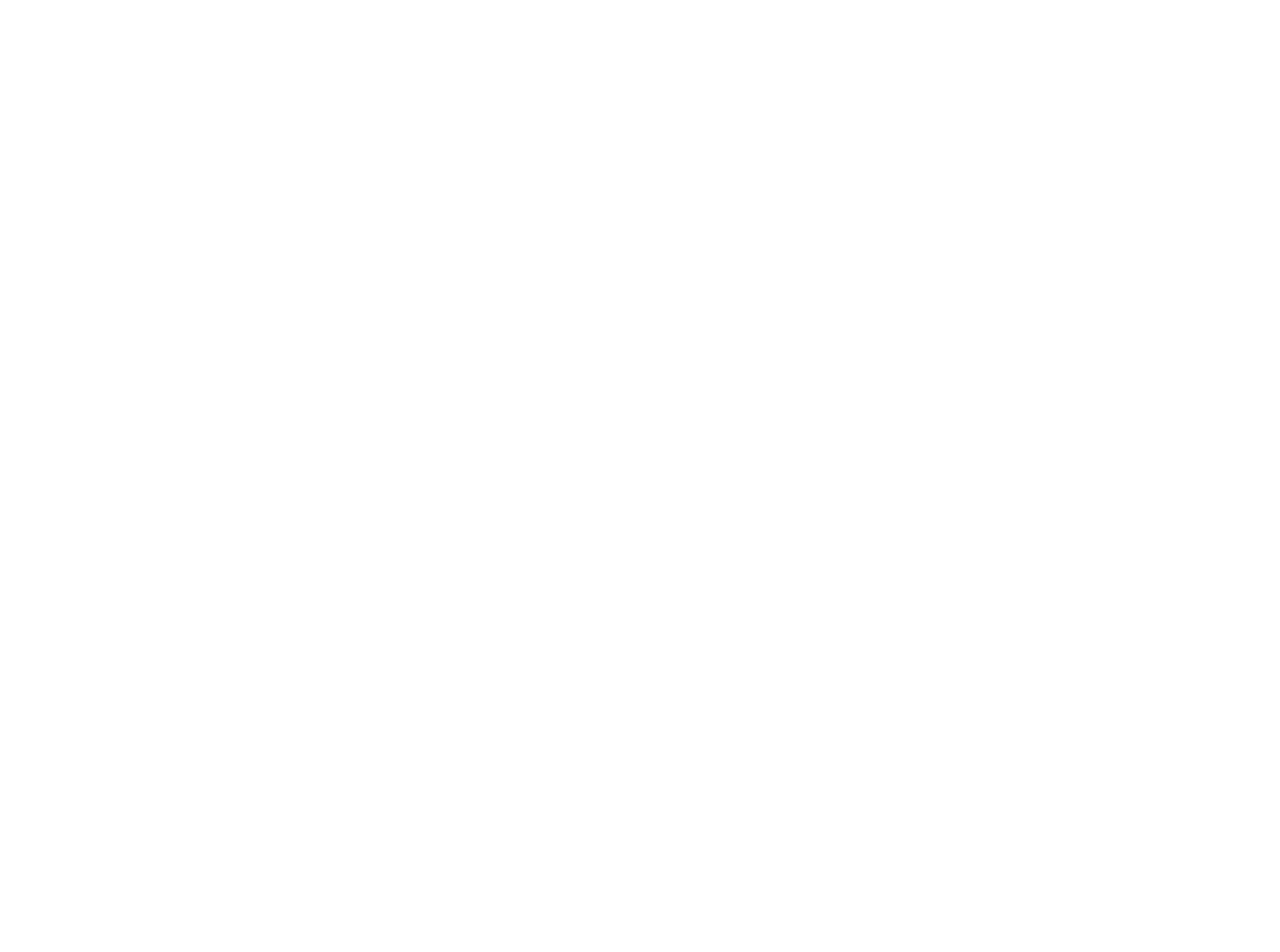
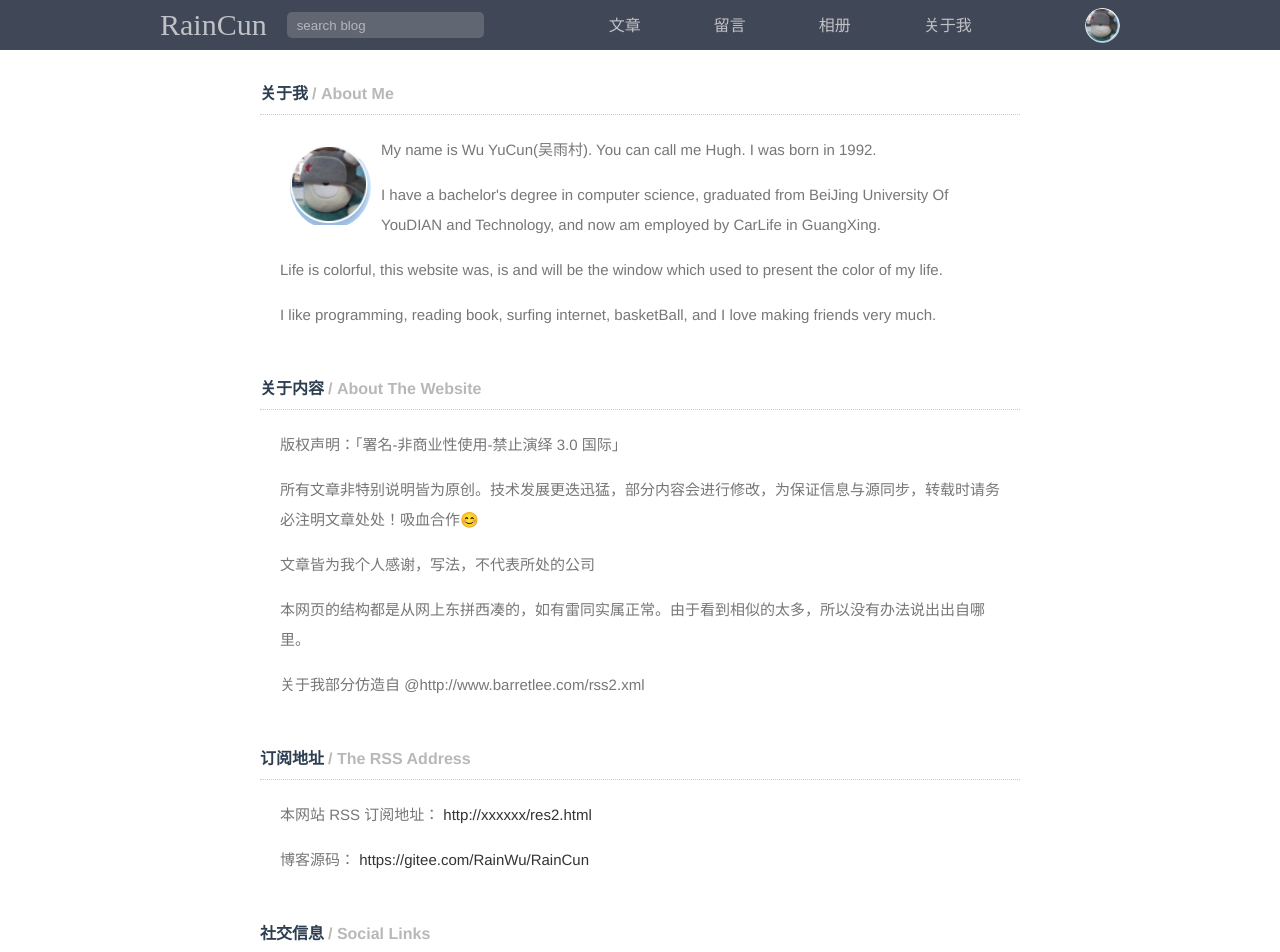
Before and after one commit to wyc7758775/RainCun, a Vue app in the folder code/: page /main/about in a window 1280 px wide. Shown: the top 952 px of the page. Before the commit the page ends 800 px from the top, so only its background shows below. Built offline with nearby package versions, Linux system fonts and the light colour scheme; a small style sheet from the web is missing.

Commit message:
添加主题内容框架

```diff
--- a/code/public/index.html
+++ b/code/public/index.html
@@ -12,6 +12,7 @@
       <strong>We're sorry but code doesn't work properly without JavaScript enabled. Please enable it to continue.</strong>
     </noscript>
     <div id="app"></div>
+    <script src="http://at.alicdn.com/t/font_1187040_4gryxcyl6lc.js"></script>
     <!-- built files will be auto injected -->
   </body>
 </html>
--- a/code/src/App.vue
+++ b/code/src/App.vue
@@ -28,4 +28,15 @@
   padding: 0;
   margin: 0;
 }
+a{
+  text-decoration: none;
+  color:#333;
+
+}
+.icon {
+  width: 1em; height: 1em;
+  vertical-align: -0.15em;
+  fill: currentColor;
+  overflow: hidden;
+}
 </style>
--- a/code/src/common/header.vue
+++ b/code/src/common/header.vue
@@ -1,13 +1,139 @@
 <style lang="less" scoped>
-
+main{
+  width: 75%;
+  margin: 0 auto;
+  display: flex;
+  align-items: center;
+  justify-content: space-between;
+  color: rgb(192, 194, 199);
+  .menu{
+    display: flex;
+    align-items: center;
+    .logo{
+      font-size: 30px;
+      font-family: 'STKaiti';
+    }
+    .menu-box{
+      margin-left: 100px;
+      display: flex;
+      flex-wrap: wrap;
+      align-items: center;
+      .menue-item{
+        margin-right: 30px;
+        cursor: pointer;
+        width: 75px;
+        position: relative;
+        border-bottom: 2px solid rgb(192, 194, 199);
+        .icon{
+          font-size: 20px;
+          margin-right: 5px;
+        }
+        .line{
+          height: 2px;
+          width: 75px;
+          z-index: 1111;
+          margin: 0 auto;
+          transition: width .5s;
+          background: transparent;
+          height: 100%;
+          position: absolute;
+          border-bottom: 2px solid  rgb(64, 71, 86);
+          top: 0;
+        }
+        .line:hover{
+          width: 0px;
+        }
+        span{
+          color: rgb(192, 194, 199);
+        }
+      }
+    }
+  }
+}
+.header{
+  width: 100vw;
+  height: 50px;
+  background: rgb(64, 71, 86);
+  display: flex;
+  align-items: center;
+}
+.portrait{
+  width: 35px;
+  height: 35px;
+  overflow: hidden;
+  border-radius: 50%;
+  img{
+    width: 100%;
+    height: 100%;
+  }
+}
+.search{
+  background: rgb(97, 102, 115);
+  padding: 4px 10px;
+  border-radius: 5px;
+  margin-left: 20px;
+  input{
+    border: none;
+    background: none;
+    outline: none;
+  }
+  input::-webkit-input-placeholder{
+    color: rgb(179, 182, 187);
+  }
+}
 </style>
 <template>
   <div>
-    <h1>我在这里</h1>
+    <div class="header">
+      <main>
+        <section class="menu">
+          <div class="logo">
+            RainCun
+          </div>
+          <div class="search">
+            <input type="text" placeholder="search blog">
+          </div>
+          <div class="menu-box">
+            <div class="menue-item" v-for="(item, index) in menue" :key="index">
+              <router-link to="/main/about">
+                <svg class="icon" aria-hidden="true">
+                  <use :xlink:href="item.iconName"></use>
+                </svg>
+                <span>{{item.name}}</span>
+                <div class="line"></div>
+              </router-link>
+            </div>
+          </div>
+        </section>
+        <section class="portrait">
+          <div class="portrait">
+            <img src="../assets/E74647DB346A1F0CDD681D3DD8E6A4D6.jpg" alt="大哥">
+          </div>
+        </section>
+      </main>
+    </div>
   </div>
 </template>
 <script>
 export default {
-
+  data () {
+    return {
+      menue: [
+        {
+          iconName: '#icon-xiewenzhang',
+          name: '文章'
+        },{
+          iconName: '#icon-liuyan',
+          name: '留言'
+        },{
+          iconName: '#icon-xiangce',
+          name: '相册'
+        },{
+          iconName: '#icon-iconzhengli-',
+          name: '关于我'
+        },
+      ]
+    }
+  }
 }
 </script>
--- a/code/src/router.js
+++ b/code/src/router.js
@@ -18,15 +18,15 @@
       name: 'main',
       component: Main,
       children: [
+        {
+          path: 'about',
+          name: 'about',
+          // route level code-splitting
+          // this generates a separate chunk (about.[hash].js) for this route
+          // which is lazy-loaded when the route is visited.
+          component: () => import(/* webpackChunkName: "about" */ './views/About.vue')
+        }
       ]
     },
-    {
-      path: '/about',
-      name: 'about',
-      // route level code-splitting
-      // this generates a separate chunk (about.[hash].js) for this route
-      // which is lazy-loaded when the route is visited.
-      component: () => import(/* webpackChunkName: "about" */ './views/About.vue')
-    }
   ]
 })
--- a/code/src/views/About.vue
+++ b/code/src/views/About.vue
@@ -1,5 +1,156 @@
+<style lang="less" scoped>
+main{
+  max-width: 760px;
+  margin: 0 auto;
+  margin-top: 20px;
+  .aboutMe-title{
+    border-bottom: 1px dotted rgb(204, 204, 204);
+    padding: 10px 0;
+    .title-cn{
+      font-weight: 800;
+      margin-right: 4px;
+    }
+    .title-zn{
+      font-weight: 800;
+      color: rgb(184, 184, 184);
+    }
+  }
+  .abouteMe-value{
+    padding: 20px;
+    overflow: hidden;
+    .value-img{
+      float: left;
+      border-radius: 50%;
+      overflow: hidden;
+      margin: 10px;
+    }
+    .value-text{
+      p{
+        margin-bottom: 15px;
+        font-size: 15px;
+        color: rgb(119, 119, 119);
+        line-height: 30px;
+      }
+      li{
+        margin-bottom: 12px;
+        margin-left: 20px;
+        font-size: 15px;
+        color: rgb(119, 119, 119);
+        a{
+          color: rgb(85, 118, 184);
+          margin-left: 10px;
+        }
+      }
+    }
+  }
+}
+</style>
+
 <template>
   <div class="about">
-    <h1>This is an about page</h1>
+    <main>
+      <section class="aboutMe">
+        <div class="aboutMe-title">
+          <span class="title-cn">关于我</span>
+          <span class="title-zn">/ About Me</span>
+        </div>
+        <div class="abouteMe-value">
+          <div class="value-img">
+            <img src="../assets/E74647DB346A1F0CDD681D3DD8E6A4D6.jpg" alt="大姐">
+          </div>
+          <div class="value-text">
+            <p v-for="(item, index) in aboutMeData" :key="index">{{ item }}</p>
+          </div>
+        </div>
+      </section>
+      <section class="aboutContent">
+         <div class="aboutMe-title">
+          <span class="title-cn">关于内容</span>
+          <span class="title-zn">/ About The Website</span>
+        </div>
+        <div class="abouteMe-value">
+          <div class="value-text">
+            <p v-for="(item, index) in aboutWebsit" :key="index">{{ item }}</p>
+          </div>
+        </div>
+      </section>
+      <section class="subscribe">
+         <div class="aboutMe-title">
+          <span class="title-cn">订阅地址</span>
+          <span class="title-zn">/ The RSS Address</span>
+        </div>
+        <div class="abouteMe-value">
+          <div class="value-text">
+            <p v-for="(item, index) in aboutRss" :key="index">
+              {{item.name}} <a>{{item.value}}</a>
+            </p>
+          </div>
+        </div>
+      </section>
+      <section class="Socialbook">
+         <div class="aboutMe-title">
+          <span class="title-cn">社交信息</span>
+          <span class="title-zn">/ Social Links</span>
+        </div>
+        <div class="abouteMe-value">
+          <ul class="value-text">
+            <li v-for="(item, index) in socialLinks" :key="index">
+              {{item.name}}：  <a v-for="(item, index) in item.value" :key="index">{{item}}</a>
+            </li>
+          </ul>
+        </div>
+      </section>
+    </main>
   </div>
 </template>
+<script>
+export default {
+  data () {
+    return {
+      aboutMeData: [
+        `My name is Wu YuCun(吴雨村). You can call me Hugh. I was born in 1992.`,
+        `I have a bachelor's degree in computer science, graduated from BeiJing University Of YouDIAN and Technology, and now am employed by CarLife in GuangXing.`,
+        `Life is colorful, this website was, is and will be the window which used to present the color of my life.`,
+        `I like programming, reading book, surfing internet, basketBall, and I love making friends very much.`
+      ],
+      aboutWebsit: [
+        `版权声明：「署名-非商业性使用-禁止演绎 3.0 国际」`,
+        `所有文章非特别说明皆为原创。技术发展更迭迅猛，部分内容会进行修改，为保证信息与源同步，转载时请务必注明文章处处！吸血合作😊`,
+        `文章皆为我个人感谢，写法，不代表所处的公司`,
+        `本网页的结构都是从网上东拼西凑的，如有雷同实属正常。由于看到相似的太多，所以没有办法说出出自哪里。`,
+        `关于我部分仿造自 @http://www.barretlee.com/rss2.xml`
+      ],
+      aboutRss: [
+        {
+          name: '本网站 RSS 订阅地址：',
+          value: 'http://xxxxxx/res2.html'
+        },
+        {
+          name: '博客源码：',
+          value: 'https://gitee.com/RainWu/RainCun'
+        }
+      ],
+      socialLinks: [
+        {
+          name: 'Github',
+          value: [
+            'https://github.com/wyc7758775'
+          ]
+        },
+        {
+          name: 'Social',
+          value: [
+            '新浪微博','|','Twitter','|' ,'知乎'
+          ]
+        },
+        {
+          name: 'E-mail',
+          value: [
+            'q295563358@gmail.com'
+          ]
+        }
+      ]
+    }
+  }
+}
+</script>
--- a/code/src/views/HomePage.vue
+++ b/code/src/views/HomePage.vue
@@ -107,7 +107,7 @@
               <div>但，要有底线</div>
             </div>
             <div class="pre-btn" @click="navMain">
-              新世界
+              看文章
             </div>
           </div>
           <div class="footer">
```
Also changed, not shown: code/src/components/HelloWorld.vue (deleted, +0 -58 lines), 1 other file (tests, documents, lock files or other folders).
